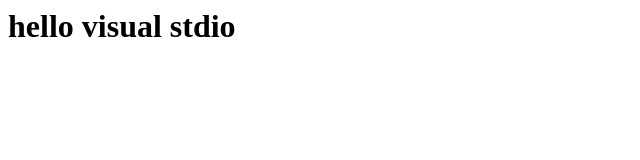
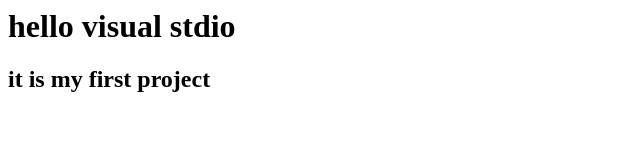
Before and after one commit to shiv9889/project, a plain HTML site: page index.html in a window 1280 px wide. Shown: the whole page, without its empty margins (0-640 px from the left). Drawn offline with Linux system fonts and the light colour scheme.

```diff
--- a/index.html
+++ b/index.html
@@ -4,5 +4,6 @@
     </head>
     <body>
         <h1>hello visual stdio</h1>
+        <h2>it is my first project</h2>
     </body>
 </html>
```
